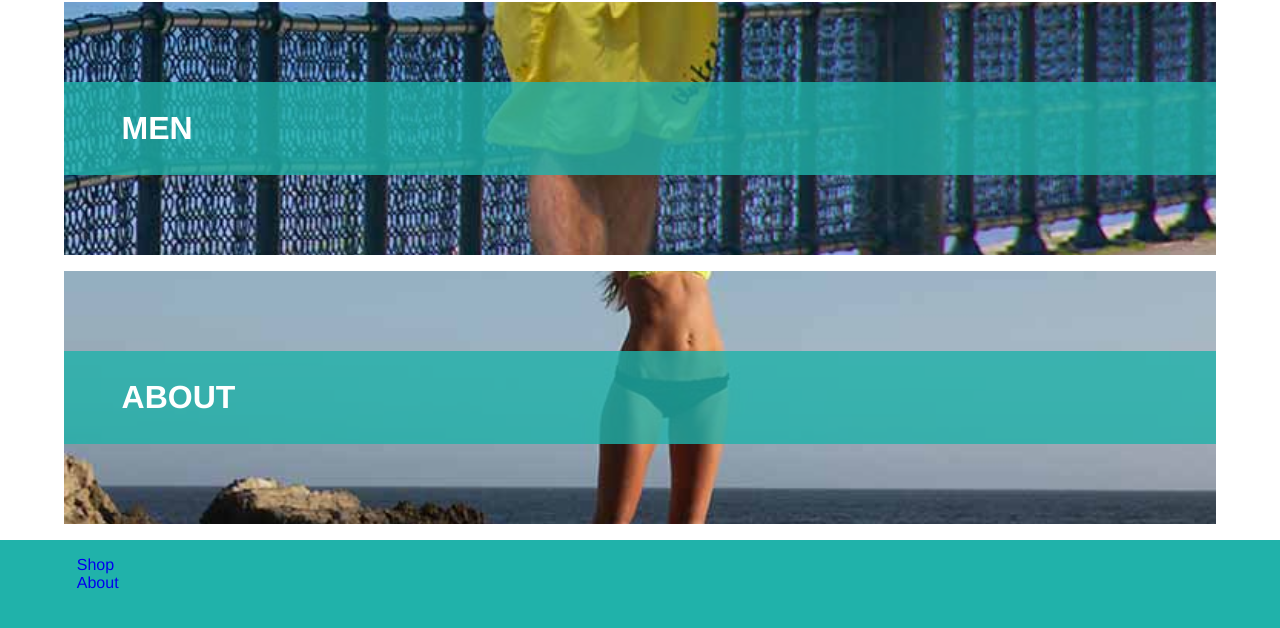
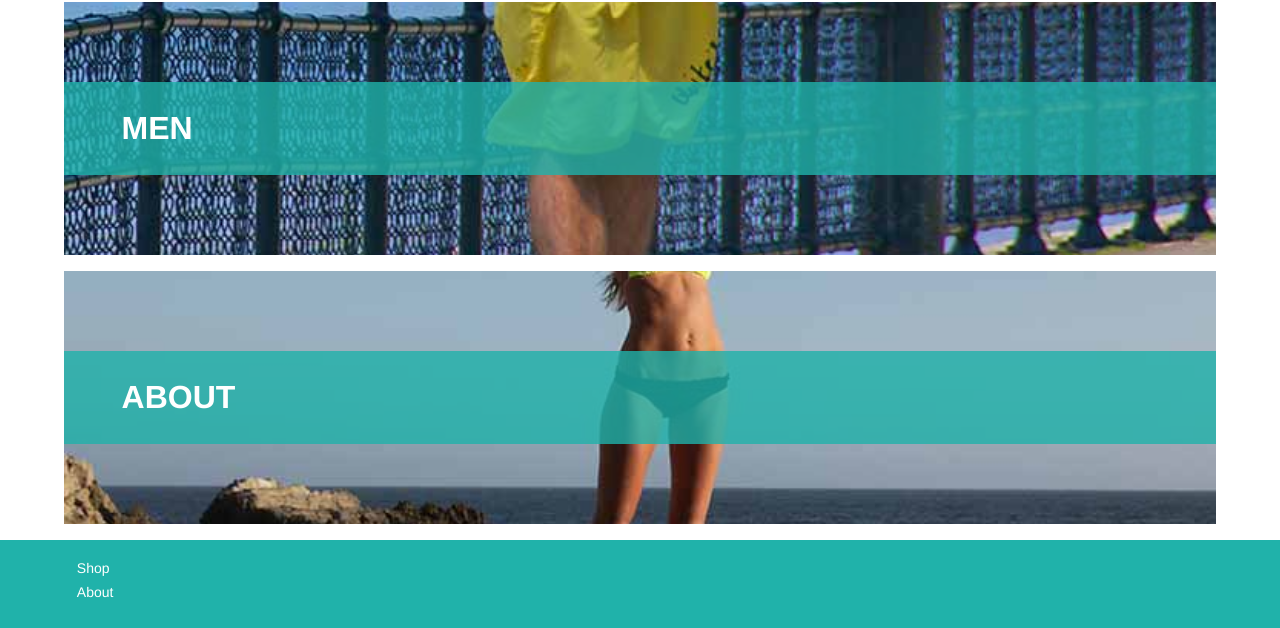
Before and after one commit to sarahadema/assignment3, a plain HTML site: page index.html in a window 1280 px wide. Shown: the part 739-1367 px from the top of the page. Drawn offline with Linux system fonts and the light colour scheme.

Commit message:
fixed css error

```diff
--- a/css/general.css
+++ b/css/general.css
@@ -246,7 +246,7 @@ h2{
 }
 
 .footer a,
-.footer a:linked,
+.footer a:link,
 .footer a:visited {
     color: white;
     text-decoration:none;
```
